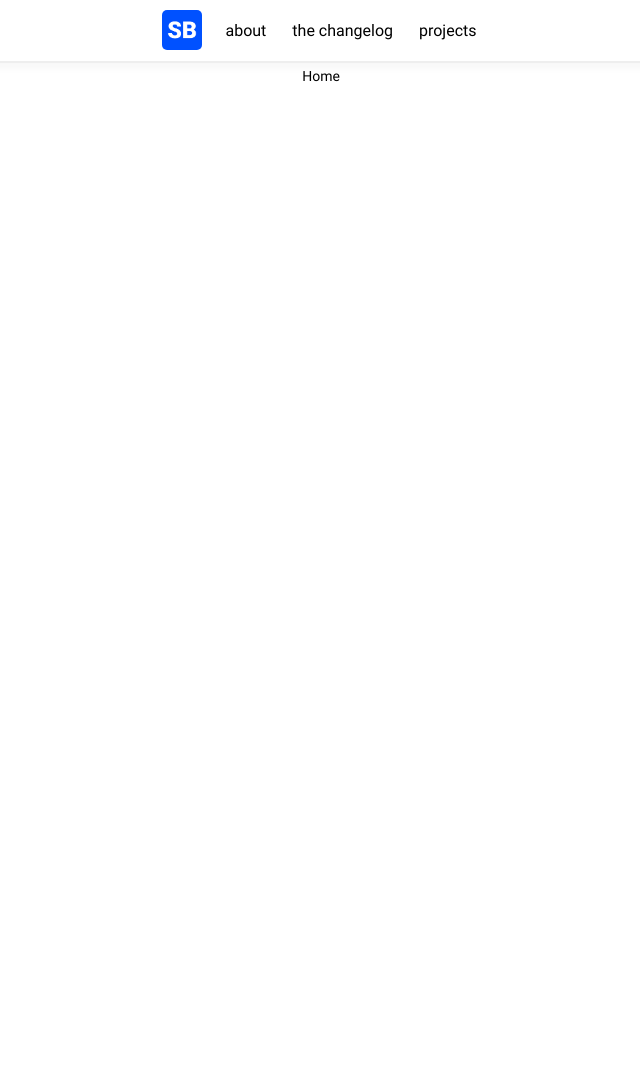
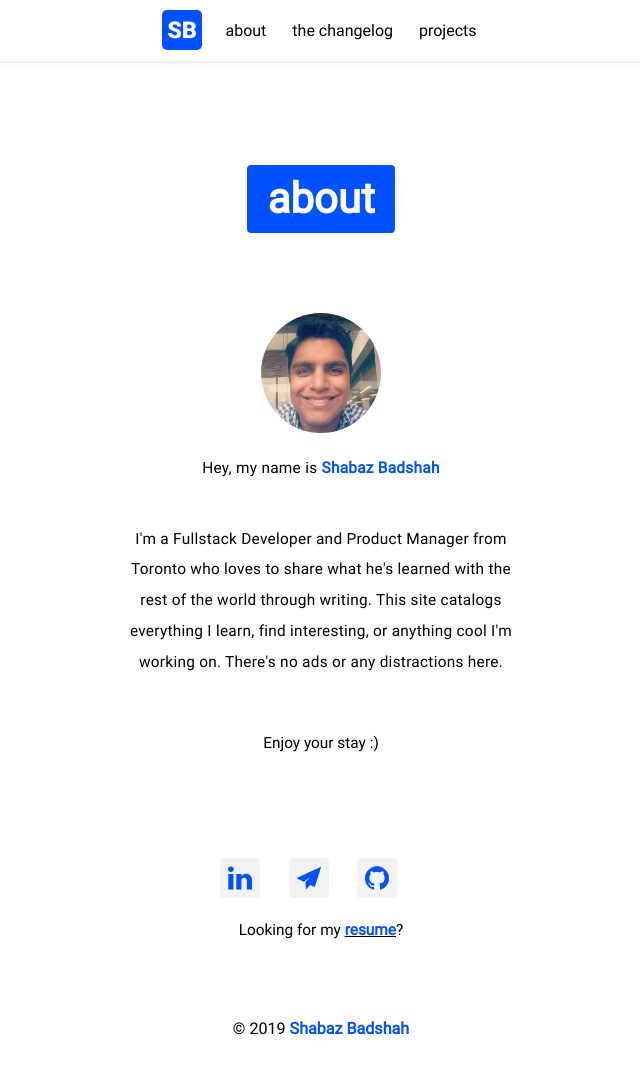
Before and after one commit to ShabazBadshah/shabazbadshah.com, a Jekyll site: the page built from index.html, in a window 1280 px wide. Shown: the top 1074 px of the page, without its empty margins (319-959 px from the left). Built offline with Jekyll 4.4.1, drawn with Linux system fonts in a browser that asks for light colours.

Commit message:
the homepage is now the 'about' page

```diff
--- a/_includes/nav.html
+++ b/_includes/nav.html
@@ -4,7 +4,7 @@
   </a>
   <nav>
     <ul id="nav-items-list">
-      <li id="nav-item"><a href="/about">about</a></li>
+      <li id="nav-item"><a href="/">about</a></li>
       <li id="nav-item"><a href="/blog">the changelog</a></li>
       <li id="nav-item"><a href="/projects">projects</a></li>
     </ul>
--- a/about/index.html
+++ b/about/index.html
@@ -1,7 +1,7 @@
 ---
 layout: default
 title: about - shabazbadshah.com
-permalink: /about/
+permalink: /
 ---
 
 <h2 id="page-title">about</h2>
--- a/index.html
+++ b/index.html
@@ -1,8 +1,23 @@
 ---
 layout: default
-title: Shabaz Badshah dot com
+title: about - shabazbadshah.com
+permalink: /
 ---
 
-<div id="wrapper">
-  Home
+<h2 id="page-title">about</h2>
+<img id="profile-pic" src="{{site.baseurl}}/assets/images/profile-pic.jpeg" alt="" srcset="">
+<p id="about-blurb">Hey, my name is <b>Shabaz Badshah</b></p>
+<p id="about-blurb">
+  I'm a Fullstack Developer and Product Manager from Toronto who loves to share what he's learned with the rest of the world through writing. This site catalogs everything I learn, find interesting, or anything cool I'm working on. There's no ads or any distractions here.
+</p>
+<p> Enjoy your stay :) </p>
+
+<div id="social-media-links-wrapper">
+  <a href="https://www.linkedin.com/in/shabaz-badshah"><img id="social-media-icon" src="{{site.baseurl}}/assets/images/linkedin-logo.svg" alt="" srcset=""></a>
+  <a href="mailto:badshah.shabaz@gmail.com"><img id="social-media-icon" src="{{site.baseurl}}/assets/images/email.svg" alt="" srcset=""></a>
+  <a href="https://github.com/ShabazBadshah"><img id="social-media-icon" src="{{site.baseurl}}/assets/images/github-logo.svg" alt="" srcset=""></a>
 </div>
+
+<p style="margin-top: 10px">Looking for my <a id="resume-link" href="{{site.baseurl}}/resume.pdf">resume</a>?</p>
+
+{% include footer.html %}
```
